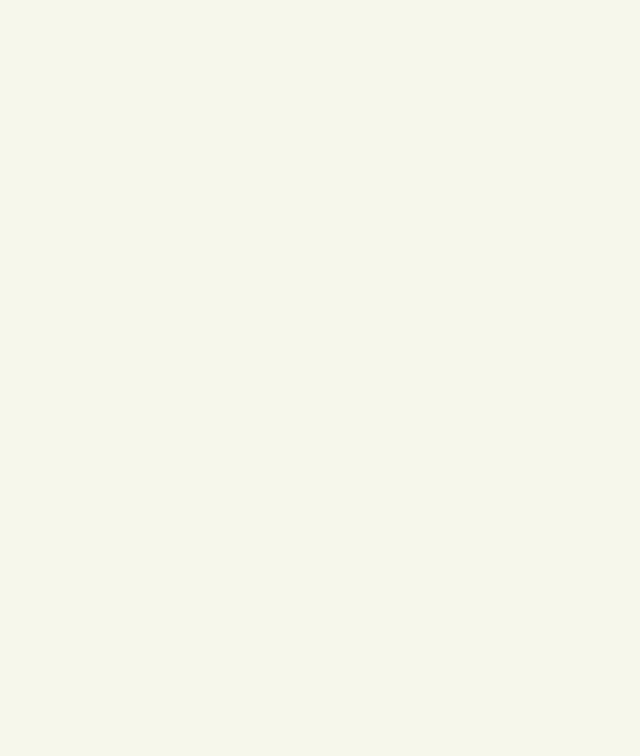
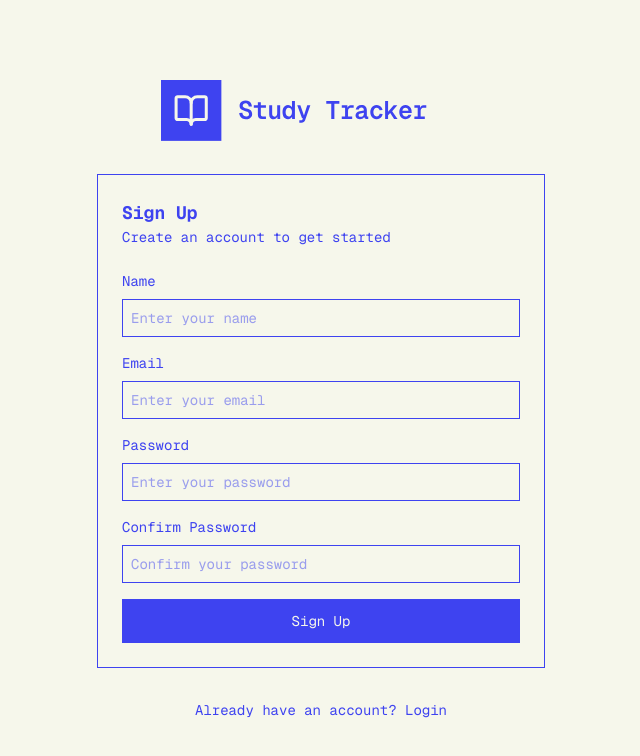
Before and after one commit to joaosantos99/pw-project, a Vue app: page /signup in a window 1280 px wide. Before the commit this address had no page. Shown: the top 756 px of the page, without its empty margins (319-959 px from the left). Built offline with nearby package versions, Linux system fonts and the light colour scheme; a web font is replaced by a local one.

Commit message:
feat: SignUp Page

```diff
--- a/src/router.js
+++ b/src/router.js
@@ -6,9 +6,11 @@ import GoalsView from './views/GoalsView.vue'
 import SubjectsView from './views/SubjectsView.vue'
 import SessionsView from './views/SessionsView.vue'
 import ProfileView from './views/ProfileView.vue'
+import SignupView from './views/SignupView.vue'
 
 const routes = [
   { path: '/', component: HomeView },
+  { path: '/signup', component: SignupView },
   { path: '/timer', component: TimerView },
   { path: '/goals', component: GoalsView },
   { path: '/subjects', component: SubjectsView },
--- /dev/null
+++ b/src/views/SignupView.vue
@@ -0,0 +1,64 @@
+<script>
+  import ContentHeader from '../components/ContentHeader.vue'
+  import Button from '../components/primitives/Button.vue'
+  import PageWrapper from '../components/PageWrapper.vue'
+  import Card from '../components/primitives/Card.vue'
+  import InputField from '../components/primitives/InputField.vue'
+  import { LAYOUTS } from '../constants/layout'
+
+  export default {
+    name: 'SignupView',
+
+    components: {
+      ContentHeader,
+      Button,
+      PageWrapper,
+      Card,
+      InputField,
+    },
+
+    data: () => ({
+      LAYOUTS,
+    }),
+  }
+</script>
+
+<template>
+  <PageWrapper :layout="LAYOUTS.NAKED">
+    <div class="w-full h-screen flex items-center justify-center">
+      <div class="w-full max-w-md flex flex-col gap-8">
+        <img src="../assets/logo.svg" alt="logo" class="w-full max-w-[320px] h-full object-contain mx-auto" />
+        <Card title="Sign Up" subtitle="Create an account to get started">
+          <form class="flex flex-col gap-4">
+            <InputField
+              id="name"
+              label="Name"
+              placeholder="Enter your name"
+              type="text"
+              />
+              <InputField
+              id="email"
+              label="Email"
+              placeholder="Enter your email"
+              type="email"
+            />
+            <InputField
+              id="password"
+              label="Password"
+              placeholder="Enter your password"
+              type="password"
+            />
+            <InputField
+              id="confirm-password"
+              label="Confirm Password"
+              placeholder="Confirm your password"
+              type="password"
+            />
+            <Button variant="primary" type="submit">Sign Up</Button>
+          </form>
+        </Card>
+        <p class="text-center">Already have an account? <RouterLink class="text-center text-bold" to="/login">Login</RouterLink></p>
+      </div>
+    </div>
+  </PageWrapper>
+</template>
```
